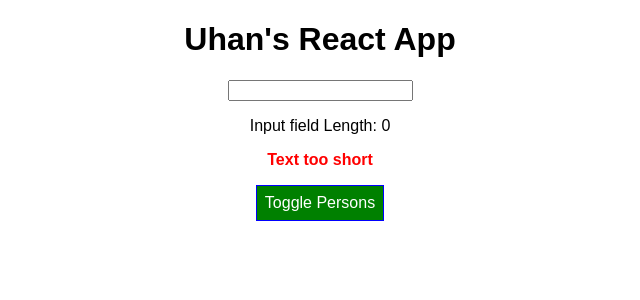
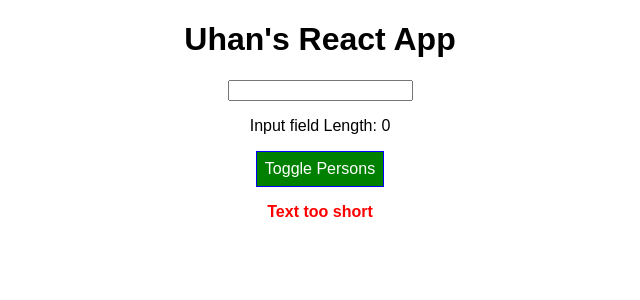
Before and after one commit to Uhan19/react-sandbox, a React (Create React App) app: page / in a window 1280 px wide. Shown: the top 300 px of the page, without its empty margins (320-960 px from the left). Built offline with nearby package versions, Linux system fonts and the light colour scheme.

Commit message:
Refactor app file structure

```diff
--- a/src/components/Characters/characters.js
+++ b/src/components/Characters/characters.js
@@ -1,7 +1,11 @@
 import React from "react";
 
 const characters = props => {
-	const { text, deleteChar } = props
+	const {
+		text,
+		setInputTextState,
+		setTextLengthState
+	} = props
 	const textArr = text.split("");
 
 	const style = {
@@ -12,6 +16,18 @@ const characters = props => {
 		border: "1px solid black"
 	}
 
+	const handleCharDel = (index) => {
+		if (!index) {
+		  const newText = text.slice(1);
+		  setInputTextState({ text: newText});
+		  setTextLengthState({ textLength: newText.length });
+		} else {
+		  const newText = text.slice(0, index) + text.slice(index+1);
+		  setInputTextState({ text: newText });
+		  setTextLengthState({ textLength: newText.length });
+		}
+	}
+
 	return (
 		<div>
 		{textArr.map((char, index) => {
@@ -19,13 +35,12 @@ const characters = props => {
 				<p
 					key={index}
 					style={style}
-					onClick={() => deleteChar(index)}
+					onClick={() => handleCharDel(index)}
 				>
 					{char}
 				</p>)
 		})}
 		</div>
-		// <div>test</div>
 	)
 }
 
--- /dev/null
+++ b/src/components/Cockpit/Cockpit.js
@@ -0,0 +1,49 @@
+import React from "react";
+import classes from "../../containers/App.module.css";
+
+const cockpit = props => {
+    const {
+        text,
+        textLength,
+        showPerson,
+        setShowPersonState,
+        setInputTextState,
+        setTextLengthState
+    } = props;
+
+    const togglePersonsHandler = () => {
+        showPerson ?
+          setShowPersonState({ showPerson: false })
+          :
+          setShowPersonState({ showPerson: true });
+    }
+
+    const textLengthHandler = (e) => {
+        setInputTextState({ text: e.target.value });
+        setTextLengthState({ textLength: e.target.value.length });
+    }
+
+    let btnClass = "";
+
+    if (showPerson) {
+      btnClass = classes.Red;
+    }
+
+    return(
+        <div>
+            <h1>Uhan's React App</h1>
+            <div>
+                <input onChange={(event) => textLengthHandler(event)} value={text}/>
+            </div>
+            <p>Input field Length: {textLength}</p>
+            <button
+            className={btnClass}
+            onClick={() => togglePersonsHandler()}
+            >
+            Toggle Persons
+            </button>
+        </div>
+    );
+}
+
+export default cockpit;
--- a/src/components/Persons/persons.js
+++ b/src/components/Persons/persons.js
@@ -3,7 +3,28 @@ import ErrorBoundary from "../ErrorBoundary/ErrorBoundary";
 import Person from "./Person/Person";
 
 const persons = props => {
-	const { showPerson, personList, deletePersonHandler, nameChangedHandler } = props;
+	const {
+		showPerson,
+		personList,
+		setPersonState
+	} = props;
+
+	const nameChangedHandler = (e, index) => {
+    // can also use Object.assign() to create a copy
+    // Object.assign({}, personState.persons[index])
+    const person = {...personList[index]}
+    person.name = e.target.value
+    const persons = [...personList]
+    persons[index] = person
+    setPersonState({ persons: persons})
+  }
+
+  const deletePersonHandler = (index) => {
+    const persons = [...personList]
+    persons.splice(index, 1);
+    setPersonState({ persons: persons })
+	}
+
 	if (showPerson) {
 			return (
 				<div>
--- a/src/containers/App.js
+++ b/src/containers/App.js
@@ -1,11 +1,12 @@
 import React, { useState } from 'react';
 import classes from './App.module.css';
+import Cockpit from "../components/Cockpit/Cockpit"
 import Persons from "../components/Persons/persons"
 import Characters from "../components/Characters/characters";
 import Validation from "../components/Validation/validation";
 import {
-  KINGA,
-  YUEHAN,
+  // KINGA,
+  // YUEHAN,
   person1,
   person2,
   person3
@@ -33,96 +34,48 @@ const app = props => {
 
   const [ inputTextState, setInputTextState ] = useState({ text: "" });
 
-  // eslint-disable-next-line
-  const switchNameHandler = (newName) => {
-    if (touchedState) {
-      setPersonState({
-        persons: [
-          { name: YUEHAN, age: 26 },
-          { name: newName, age: 29 },
-          { name: KINGA, age: 24}
-        ]
-      })
-      setTouchedState({ touched: false })
-    } else {
-      setPersonState({
-        persons: [
-          { name: person1, age: 26 },
-          { name: person2, age: 29 },
-          { name: person3, age: 26}
-        ]
-      })
-      setTouchedState({ touched: true })
-    }
-  }
-
-  const nameChangedHandler = (e, index) => {
-    // can also use Object.assign() to create a copy
-    // Object.assign({}, personState.persons[index])
-    const person = {...personState.persons[index]}
-    person.name = e.target.value
-    const persons = [...personState.persons]
-    persons[index] = person
-    setPersonState({ persons: persons})
-  }
-
-  const togglePersonsHandler = () => {
-    showPersonState.showPerson ?
-      setShowPersonState({ showPerson: false })
-      :
-      setShowPersonState({ showPerson: true });
-  }
-
-  const deletePersonHandler = (index) => {
-    const persons = [...personState.persons]
-    persons.splice(index, 1);
-    setPersonState({ persons: persons })
-  }
-
-  const textLengthHandler = (e) => {
-    setInputTextState({ text: e.target.value });
-    setTextLengthState({ textLength: e.target.value.length });
-  }
-
-  const handleCharDel = (index) => {
-    const text = inputTextState.text;
-    if (!index) {
-      const newText = text.slice(1);
-      setInputTextState({ text: newText});
-      setTextLengthState({ textLength: newText.length });
-    } else {
-      const newText = text.slice(0, index) + text.slice(index+1);
-      setInputTextState({ text: newText });
-      setTextLengthState({ textLength: newText.length });
-    }
-  }
-
-  let btnClass = "";
-
-  if (showPersonState.showPerson) {
-    btnClass = classes.Red;
-  }
+  // const switchNameHandler = (newName) => {
+  //   if (touchedState) {
+  //     setPersonState({
+  //       persons: [
+  //         { name: YUEHAN, age: 26 },
+  //         { name: newName, age: 29 },
+  //         { name: KINGA, age: 24}
+  //       ]
+  //     })
+  //     setTouchedState({ touched: false })
+  //   } else {
+  //     setPersonState({
+  //       persons: [
+  //         { name: person1, age: 26 },
+  //         { name: person2, age: 29 },
+  //         { name: person3, age: 26}
+  //       ]
+  //     })
+  //     setTouchedState({ touched: true })
+  //   }
+  // }
 
   return (
     <div className={classes.App}>
-      <h1>Uhan's React App</h1>
-      <div>
-        <input onChange={(event) => textLengthHandler(event)} value={inputTextState.text}/>
-      </div>
-      <p>Input field Length: {textLengthState.textLength}</p>
+      <Cockpit
+        showPerson={showPersonState.showPerson}
+        setShowPersonState={setShowPersonState}
+        textLength={textLengthState.textLength}
+        text={inputTextState.text}
+        setInputTextState={setInputTextState}
+        setTextLengthState={setTextLengthState}
+      />
       <Validation textLength={textLengthState.textLength}/>
-      <Characters text={inputTextState.text} deleteChar={handleCharDel}/>
-      <button
-        className={btnClass}
-        onClick={() => togglePersonsHandler()}
-      >
-        Toggle Persons
-      </button>
+      <Characters
+        text={inputTextState.text}
+        setInputTextState={setInputTextState}
+        setTextLengthState={setTextLengthState}
+      />
       <Persons
         showPerson={showPersonState.showPerson}
         personList={personState.persons}
-        deletePersonHandler={deletePersonHandler}
-        nameChangedHandler={nameChangedHandler}
+        setPersonState={setPersonState}
       />
     </div>
   );
```
